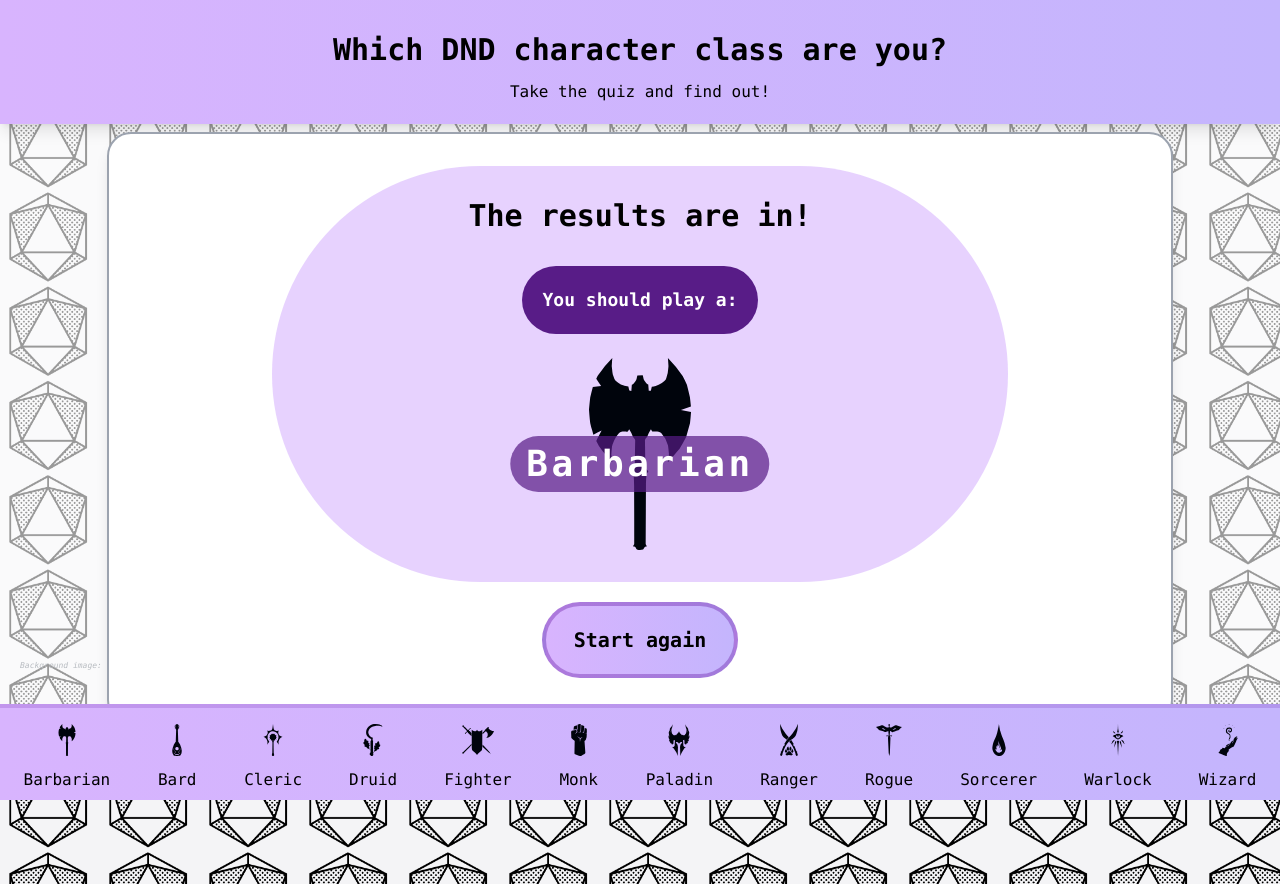
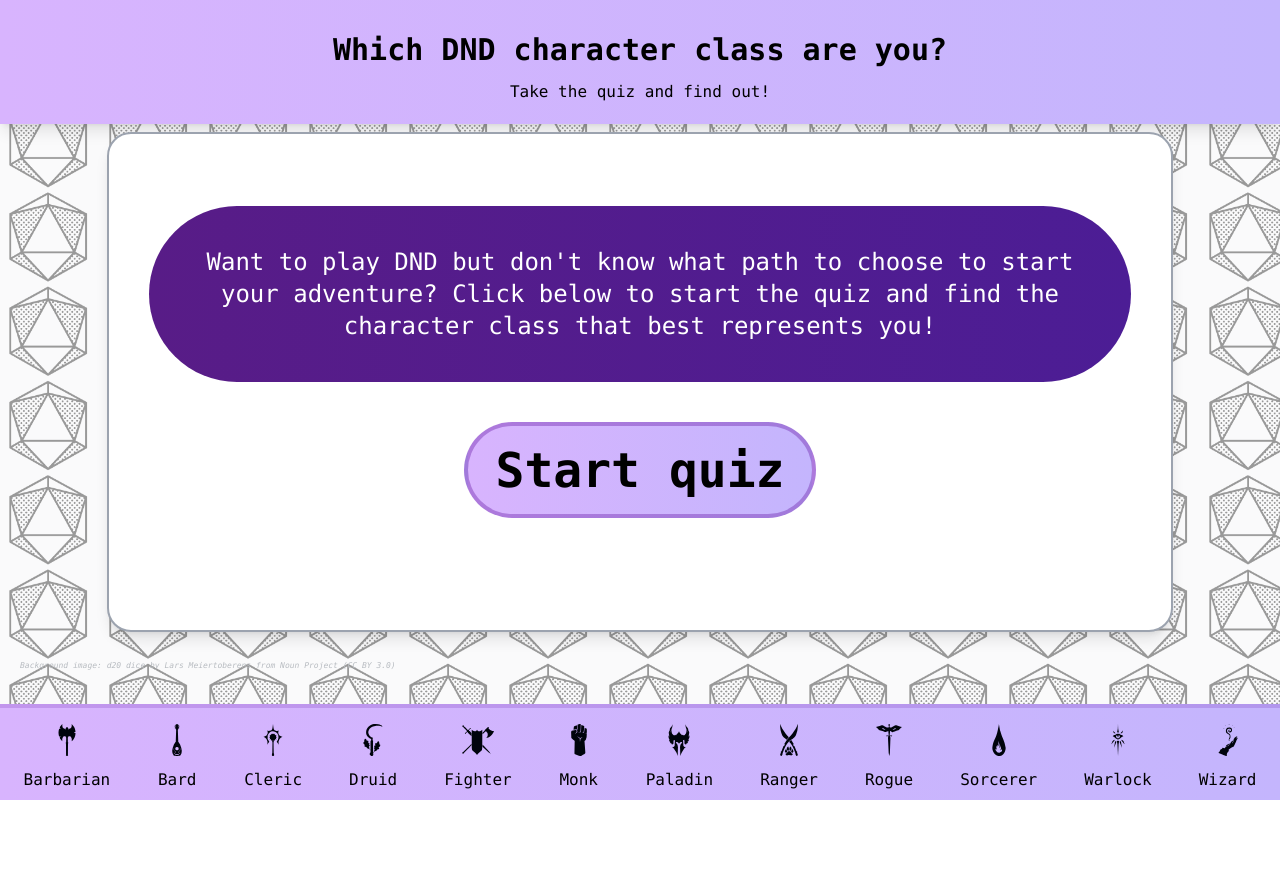
Before and after one commit to phianova/dnd-quiz, a plain HTML site: page index.html in a window 1280 px wide. After the commit the page ends 800 px from the top, so only its background shows below. Drawn offline with nearby package versions, Linux system fonts and the light colour scheme.

Commit message:
remove testing hidden status

```diff
--- a/index.html
+++ b/index.html
@@ -14,7 +14,7 @@
         <p>Take the quiz and find out!</p>
     </header>
     <main class="w-11/12 md:w-10/12 mx-auto bg-white rounded-3xl h-9/12 px-2 sm:px-10 py-8 border-2 border-gray-400 shadow-lg">
-        <section id="start-screen" class="flex flex-col items-center text-center mx-auto hidden">
+        <section id="start-screen" class="flex flex-col items-center text-center mx-auto">
             <!--TODO turn classes into carousel!-->
             <h2 class="text-lg lg:text-2xl bg-gradient-to-r from-purple-900 to-violet-900 text-white p-10 rounded-full mx-auto lg:mt-10">Want to play DND but don't know what path to choose to start your adventure? Click below to start the quiz and find the character class that best represents you!</h2>
             <button onclick="startQuiz()" class="text-2xl sm:text-5xl font-bold bg-gradient-to-r from-purple-300 to-violet-300 border-4 border-purple-800 border-opacity-40 hover:bg-gradient-to-r hover:from-purple-900 hover:to-violet-900 hover:bg-opacity-80 hover:text-white py-5 px-7 mt-10 mb-3 sm:mb-20 rounded-full">Start quiz</button>
@@ -40,7 +40,7 @@
                 <button id="next-button" onclick="nextQuestion()" class="mx-auto text-center text-xl font-bold bg-gradient-to-r from-purple-300 to-violet-300 border-4 border-purple-800 border-opacity-40 hover:bg-gradient-to-r hover:from-purple-900 hover:to-violet-900 hover:bg-opacity-80 hover:text-white py-5 px-7 mt-5 rounded-full">Next question</button>
             </div>
         </section>
-        <section id="results" class="flex flex-col items-center">
+        <section id="results" class="flex flex-col items-center hidden">
             <div class="flex flex-col items-center bg-purple-300 bg-opacity-60 w-11/12 lg:w-9/12 mx-auto rounded-full">
                 <h2 id="results-header" class="text-xl sm:text-2xl lg:text-3xl p-5 pt-8 font-bold text-center">The results are in!</h2>
                 <h2 class="text-lg font-bold bg-purple-900 text-white p-3 md:p-5 rounded-full mx-auto sm:my-3 text-center">You should play a:</h2>
```
